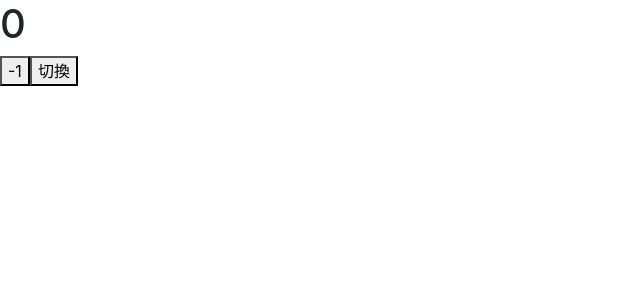
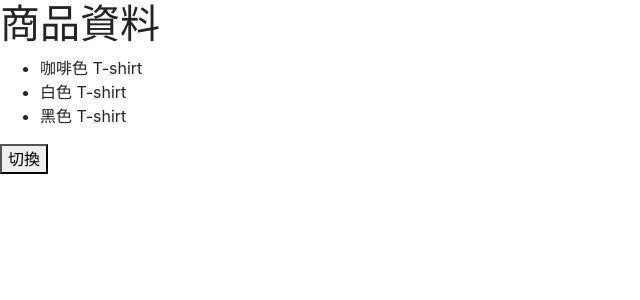
Before and after one commit to karinhsin/React_tutorial, a React (Create React App) app: page / in a window 1280 px wide. Shown: the top 300 px of the page, without its empty margins (0-640 px from the left). Built offline with nearby package versions, Linux system fonts and the light colour scheme.

Commit message:
生命周期-模擬資料從伺服器來-cc

```diff
--- a/src/App.js
+++ b/src/App.js
@@ -1,13 +1,14 @@
 import React, { useState } from 'react'
 import LifecycleCC from './components/LifecycleCC'
 import LifecycleFC from './components/LifecycleFC'
+import ProductCC from './components/ProductCC'
 
 function App() {
   const [isLive, setIsLive] = useState(true)
 
   return (
     <>
-      {isLive && <LifecycleFC />}
+      {isLive && <ProductCC />}
       <button onClick={() => setIsLive(!isLive)}>切換</button>
     </>
   )
--- a/src/components/LifecycleFC.js
+++ b/src/components/LifecycleFC.js
@@ -7,7 +7,7 @@ const initialState = () => {
 
 function LifecycleFC(props) {
     const [total, setTotal] = useState(initialState())
-    //const [didMount, setDidMount] = useState(false)
+    const [didMount, setDidMount] = useState(false)
 
     const didMountRef = useRef(false)
 
@@ -17,7 +17,7 @@ function LifecycleFC(props) {
         console.log('componentDidMount(模擬)')
 
         // 設定目前進入didMount階段
-        //setDidMount(true)
+        setDidMount(true)
     }, [])
 
     // 模擬componentDidUpdate+componentDidMount
@@ -30,11 +30,11 @@ function LifecycleFC(props) {
     // 利用didMount狀態值來完整模擬
     // eslint會有警告(注意：不需要加入didMount狀態在依賴陣列中)
     // 要使用這種方式要搭配第10，20行
-    // useEffect(() => {
-    //   if (didMount) {
-    //     console.log('componentDidUpdate(模擬)', total)
-    //   }
-    // }, [total])
+    useEffect(() => {
+        if (didMount) {
+            console.log('componentDidUpdate(模擬)', total)
+        }
+    }, [total])
 
     // 只模擬componentDidUpdate
     // 利用didMountRef來完整模擬
--- /dev/null
+++ b/src/components/ProductCC.js
@@ -0,0 +1,66 @@
+import React, { Component } from 'react'
+
+// 產品訂購的項目
+const productsFromServer = [
+    {
+        id: 1,
+        name: '咖啡色 T-shirt',
+        category: 'Shirt',
+        image: 'https://i.imgur.com/1GrakTl.jpg',
+        price: 300,
+    },
+    {
+        id: 2,
+        name: '白色 T-shirt',
+        category: 'Shirt',
+        image: 'https://i.imgur.com/ba3tvGm.jpg',
+        price: 200,
+    },
+    {
+        id: 3,
+        name: '黑色 T-shirt',
+        category: 'Shirt',
+        image: 'https://i.imgur.com/pHQ3xT3.jpg',
+        price: 450,
+    },
+]
+
+class ProductCC extends Component {
+    constructor(props) {
+        super(props)
+        this.state = { products: [] }
+
+        console.log('constructor')
+    }
+
+    componentDidMount() {
+        console.log('componentDidMount')
+
+        // 模擬商品從伺服器來(fetch/ajax)
+        //設定經過兩秒才跟伺服器要資料
+        setTimeout(() => {
+            //因為呼叫this.setstate 開始進入更新階段
+            this.setState({ products: productsFromServer })
+        }, 2000)
+    }
+
+    componentDidUpdate() {
+        console.log('componentDidUpdate')
+    }
+
+    render() {
+        console.log('render')
+        return (
+            <>
+                <h1>商品資料</h1>
+                <ul>
+                    {this.state.products.map((v, i) => {
+                        return <li key={i}>{v.name}</li>
+                    })}
+                </ul>
+            </>
+        )
+    }
+}
+
+export default ProductCC
```
